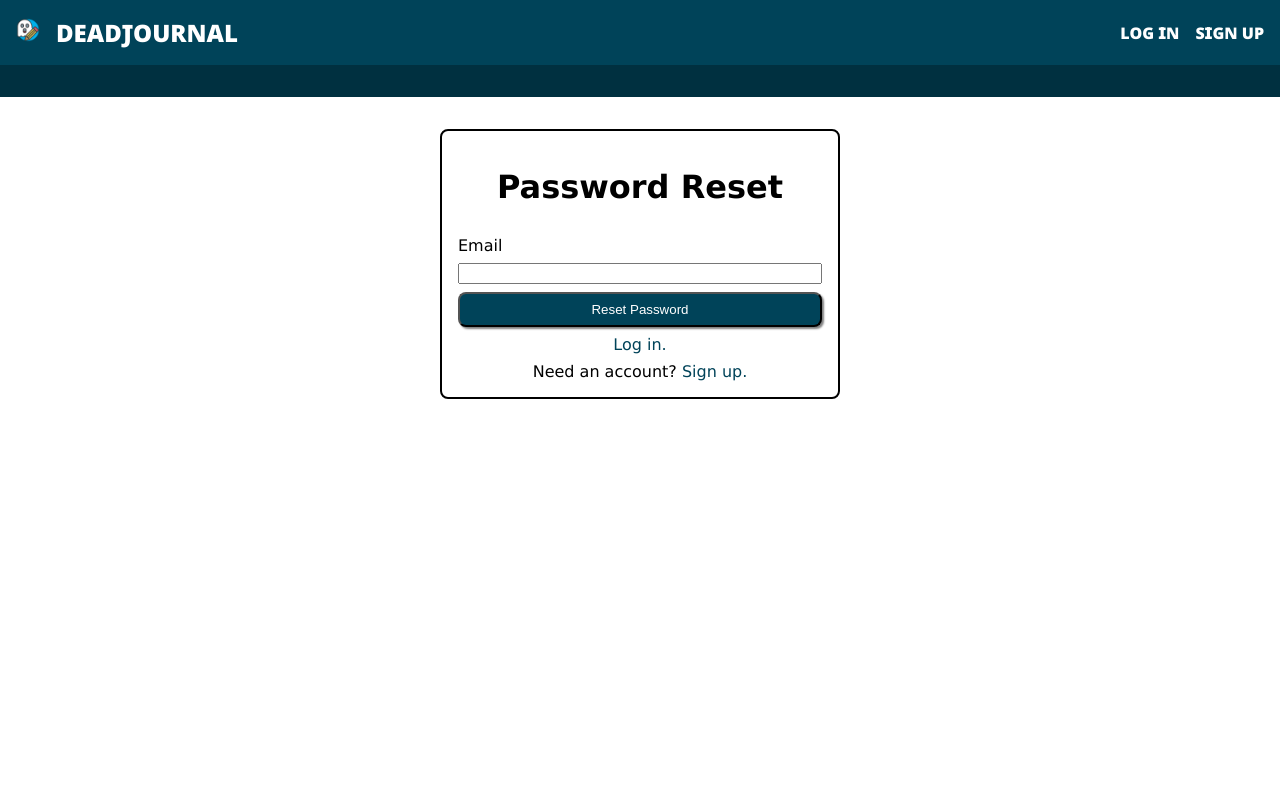
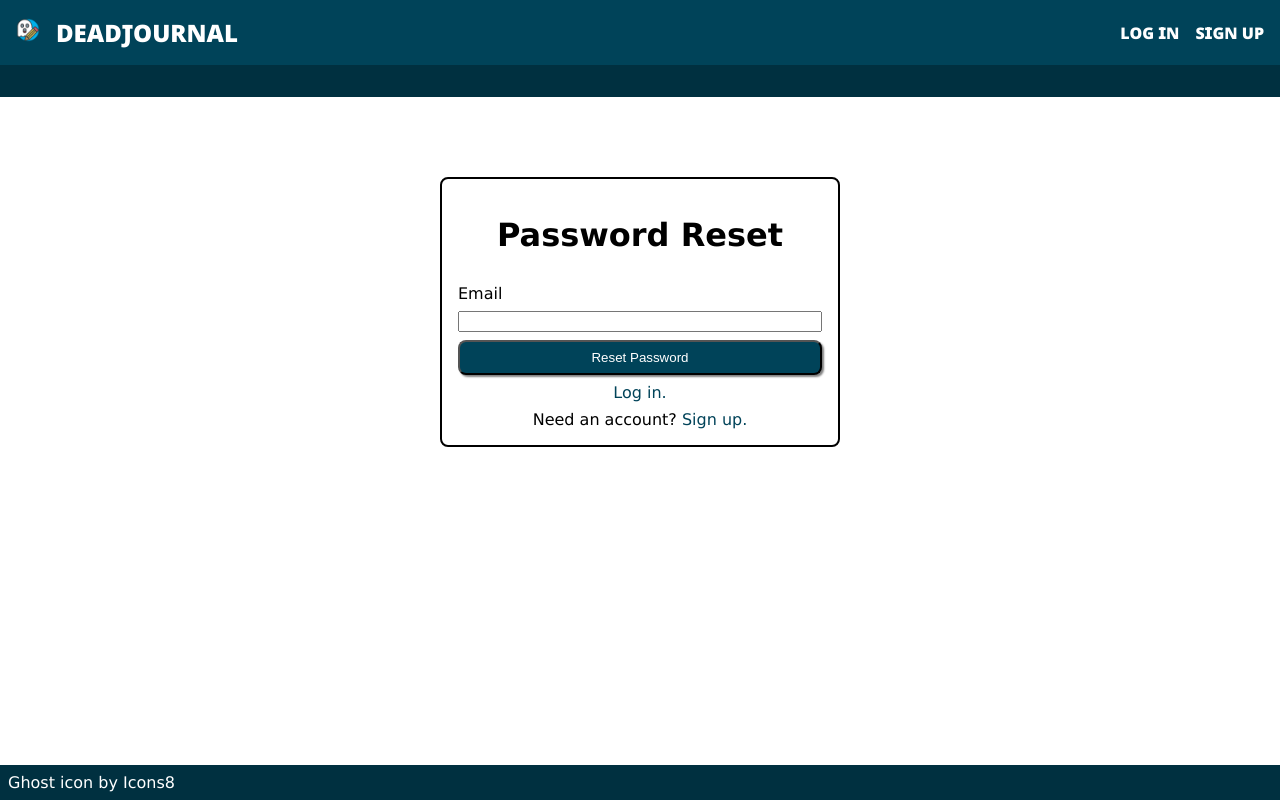
Before and after one commit to jdittert/dead-journal, a React (Create React App) app: page /forgot-password in a window 1280 px wide. Built offline with nearby package versions, Linux system fonts and the light colour scheme; no server answers.

Commit message:
Add favicon and grid styling to front page

```diff
--- a/src/components/App.js
+++ b/src/components/App.js
@@ -11,11 +11,13 @@ import Profile from './Profile'
 import '../styles/app.css'
 import Entries from './Entries'
 import NewEntry from './NewEntry'
+import Footer from './Footer'
 
  function App() {
     return (
         <BrowserRouter>
             <AuthProvider>
+                <div className='page-wrapper'>
                     <Header />
                     <Routes>
                         <Route exact path='/' element={
@@ -38,6 +40,8 @@ import NewEntry from './NewEntry'
                         <Route path='/login' element={<Login />} />
                         <Route path='/forgot-password' element={<ForgotPassword />} />
                     </Routes>
+                    <Footer />
+                </div>
             </AuthProvider>
         </BrowserRouter>
     )
--- /dev/null
+++ b/src/components/Footer.js
@@ -0,0 +1,9 @@
+import React from 'react';
+
+export default function Footer() {
+    return (
+        <div className='footer'>
+            <div><a className='footer-link' target="_blank" href="https://icons8.com/icon/gwKAgmIF8Ws6/ghost" rel="noreferrer">Ghost</a> icon by <a className='footer-link' target="_blank" href="https://icons8.com" rel="noreferrer">Icons8</a></div>
+        </div>
+    )
+}
--- a/src/components/Header.js
+++ b/src/components/Header.js
@@ -8,7 +8,7 @@ function Header() {
     const {currentUser, logout} = useAuth()
 
     return (
-        <>
+        <div>
         <div className='page-header'>
             <div className='header-left'>
                 <div className='icon'>
@@ -50,7 +50,7 @@ function Header() {
             </> :
             <div></div>}
         </div>
-        </>
+        </div>
     )
 }
 
--- a/src/components/Splash.js
+++ b/src/components/Splash.js
@@ -1,12 +1,14 @@
 import React from 'react';
 import Signup from './Signup';
 import '../styles/splash.css'
+import icon from '../assets/imgs/icons8-ghost-60.png'
 
 function Splash() {
     return (
         <>
         <div className='splash-wrapper'>
             <div className='left-splash'>
+                <img className='splash-icon' src={icon} alt='DeadJournal Icon' />
                 <h1>Welcome to <span className='brand-font'>DeadJournal!</span></h1>
                 <div>
                     <p>Do you long for the time between MySpace and Facebook? Join us here on DeadJournal.</p>
--- a/src/styles/app.css
+++ b/src/styles/app.css
@@ -17,6 +17,12 @@ body {
     font-family: Verdana, Geneva, Tahoma, sans-serif;
     margin: 0px;
     padding: 0px;
+}
+
+.page-wrapper {
+    display: grid;
+    grid-template-rows: min-content 1fr min-content;
+    min-height: 100vh;
 }
 
 .brand-font {
@@ -44,6 +50,12 @@ a {
     color: var(--header-light)
 }
 
+.footer {
+    background-color: var(--header-dark);
+    color: white;
+    padding: .5rem;
+}
+
 .hidden {
     display: none;
 }
--- a/src/styles/header.css
+++ b/src/styles/header.css
@@ -52,3 +52,7 @@
     padding: 0;
     font-size: 1rem;
 }
+
+.link-button:hover {
+    cursor: pointer;
+}
--- a/src/styles/splash.css
+++ b/src/styles/splash.css
@@ -1,8 +1,8 @@
 .splash-wrapper {
     display: flex;
-    padding-top: 2rem;
+    padding-top: 5rem;
     justify-content: space-evenly;
-    align-items: center;
+    align-items: flex-start;
 
 }
 
@@ -11,3 +11,8 @@
     flex-direction: column;
     justify-content: center;
 }
+
+.splash-icon {
+    height: 5rem;
+    width: 5rem;
+}
```
Also changed, not shown: 1 other file (tests, documents, lock files or other folders). Lines whose indentation alone changed are shown as unchanged.
